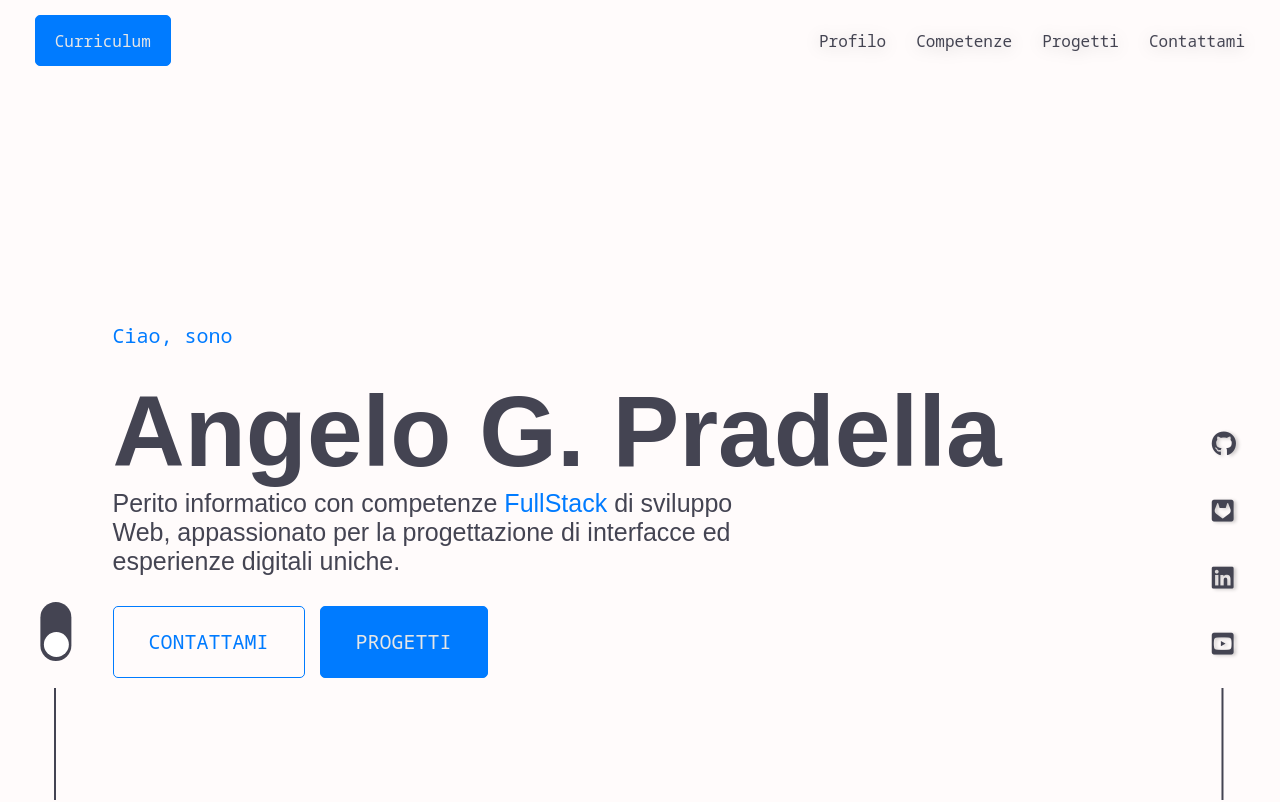
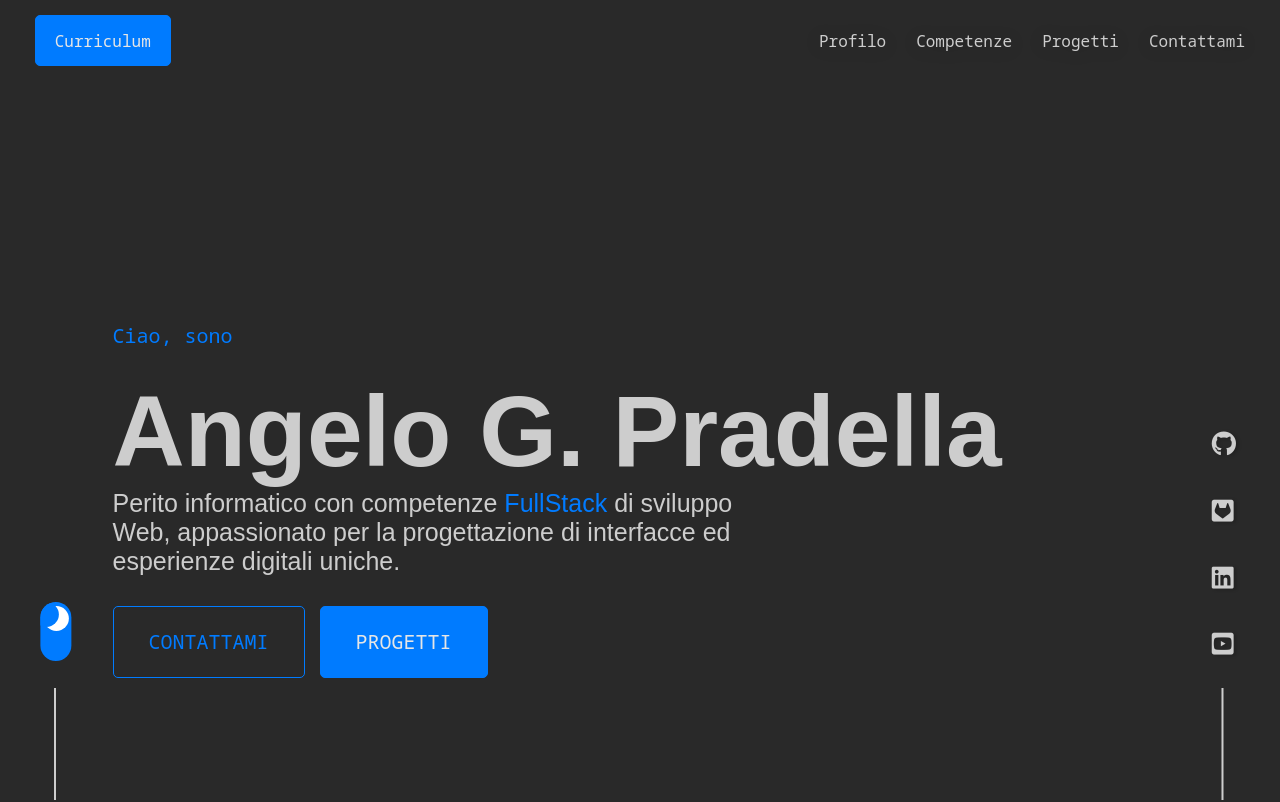
Before and after one commit to angeloPradella-github/portfolio-v1, a React (Vite) app: page / in a window 1280 px wide. Shown: the top 802 px of the page. Built offline with nearby package versions, Linux system fonts and the light colour scheme; some icons are missing; a web font is replaced by a local one.

Commit message:
implememntata funzionalità di dark mode e light mode salvandola nel local storage

```diff
--- a/src/components/SwitchContainer.jsx
+++ b/src/components/SwitchContainer.jsx
@@ -1,41 +1,59 @@
-import { useState } from "react";
+import { useState, useEffect } from "react";
+
+const themeStyles = {
+  normal: {
+    "--clr-neutral": "#cdcdcd",
+    "--clr-neutral-opaque": "#cdcdcd5b",
+    "--clr-light": "#292929",
+    "--clr-dark": "#e6e6e6",
+  },
+  dark: {
+    "--clr-neutral": "#444452",
+    "--clr-neutral-opaque": "#4444523d",
+    "--clr-light": "#fffbfb",
+    "--clr-dark": "#111",
+  },
+};
 
 export default function SwitchContainer() {
-  const [isDarkMode, setDarkMode] = useState(false);
+  const [currentTheme, setCurrentTheme] = useState(
+    localStorage.getItem("theme") || "normal"
+  );
+  // Questo useEffect viene eseguito ogni volta che cambia il valore di currentTheme (o quando montato la prima volta), così da poi richiamare la funzione setStyles per impostare il nuovo CSS
+  useEffect(() => {
+    setStyles();
+  }, [currentTheme]);
 
+  // Utilizzo Object.entries per avere un array chiave-valore dall'oggetto styles, per poi usare un forEach per impostare ogni proprietà di stile sull'elemento document.documentElement
+  const setStyles = () => {
+    const styles = themeStyles[currentTheme];
+    Object.entries(styles).forEach(([key, value]) => {
+      document.documentElement.style.setProperty(key, value);
+    });
+  };
+
+  //Switchiamo in base al tema corrente mettendo quello opposto
   const handleToggle = () => {
-    setDarkMode(!isDarkMode);
-    if (!isDarkMode) {
-      document.documentElement.style.setProperty("--clr-neutral", "#cdcdcd");
-      document.documentElement.style.setProperty(
-        "--clr-neutral-opaque",
-        "#cdcdcd5b"
-      );
-      document.documentElement.style.setProperty("--clr-light", "#292929");
-      document.documentElement.style.setProperty("--clr-dark", "#e6e6e6");
-    } else {
-      document.documentElement.style.setProperty("--clr-neutral", "#444452");
-      document.documentElement.style.setProperty(
-        "--clr-neutral-opaque",
-        "#4444523d"
-      );
-      document.documentElement.style.setProperty("--clr-light", "#fffbfb");
-      document.documentElement.style.setProperty("--clr-dark", "#111");
-    }
+    const newTheme = currentTheme === "normal" ? "dark" : "normal";
+    setCurrentTheme(newTheme);
+    localStorage.setItem("theme", newTheme);
   };
 
   return (
     <div className="switch-container flex flex-col clr-neutral justify-end gap-8">
       <div
         className="c-tooltip relative"
-        onChange={handleToggle}
         aria-label="Cambia Tema"
         data-direction="right"
       >
-        <input type="checkbox" id="switch" />
+        <input
+          onChange={handleToggle}
+          type="checkbox"
+          id="switch"
+          checked={currentTheme !== "dark"} //Per far partire lo switch nella modaltà corrente
+        />
         <label htmlFor="switch">Toggle</label>
       </div>
-
       <div className="line"></div>
     </div>
   );
--- a/src/css/index.css
+++ b/src/css/index.css
@@ -5,7 +5,6 @@
   flex-direction: column;
   justify-content: center;
 }
-
 .switch-container input[type="checkbox"] {
   height: 0;
   width: 0;
@@ -68,6 +67,10 @@
 
 .switch-container label:active:after {
   width: 23px;
+}
+
+.switch-container input[type="checkbox"]:checked + label {
+  background: var(--clr-accent);
 }
 
 /* ________________about me section_____________ */
```
